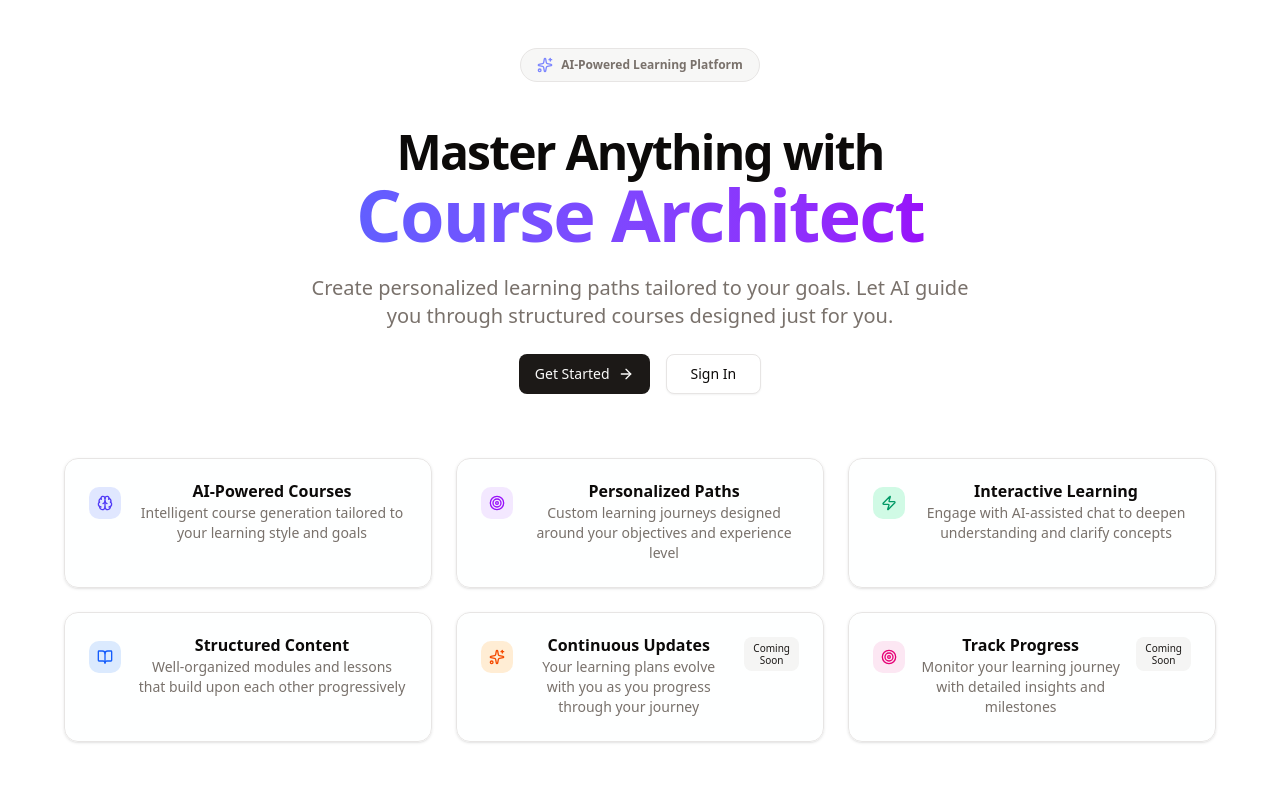
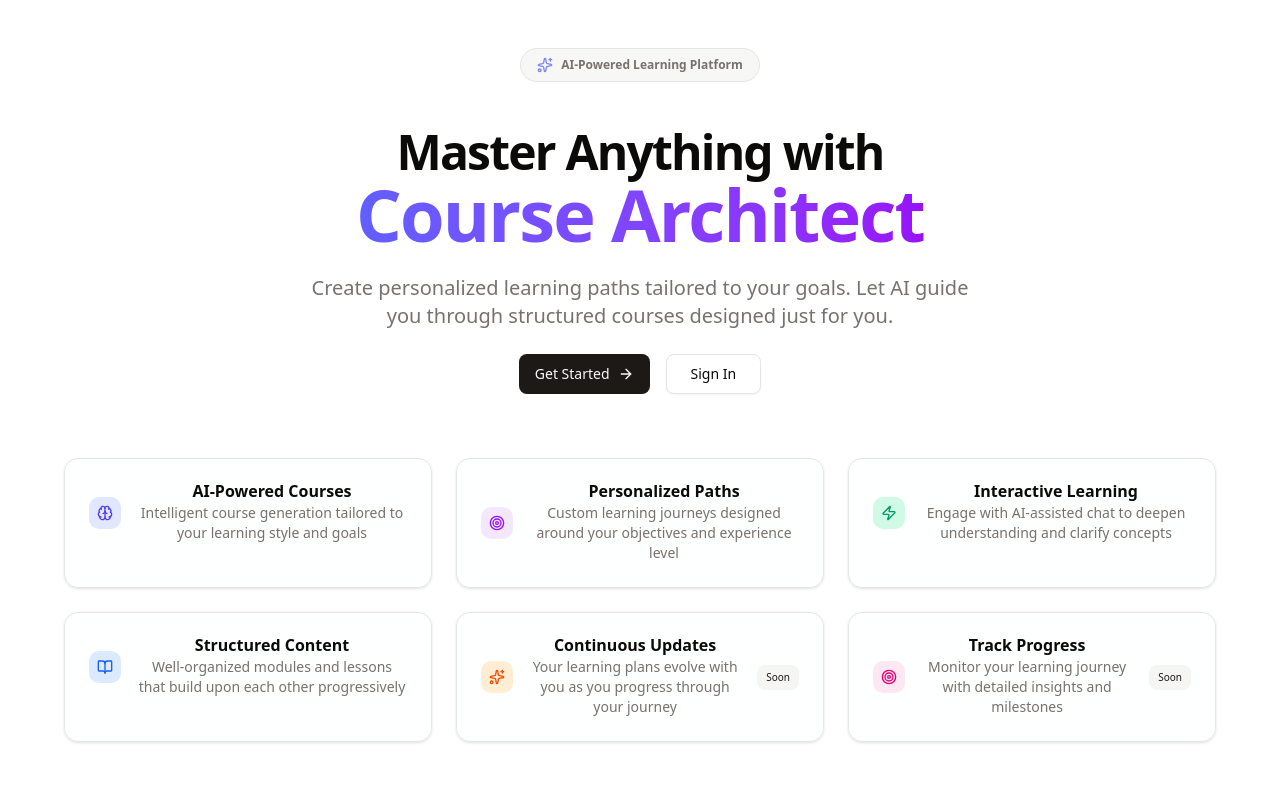
Before and after one commit to naga-k/learning-app-ai, a Next.js app: page / in a window 1280 px wide. Shown: the top 800 px of the page. Built offline with nearby package versions, Linux system fonts and the light colour scheme; no server answers.

Commit message:
Polish landing page: improve Suspense fallback, simplify badge text, refine icon alignment
Co-authored-by: naga-k <29381705+naga-k@users.noreply.github.com>

```diff
--- a/app/login/page.tsx
+++ b/app/login/page.tsx
@@ -14,7 +14,13 @@ export default async function LoginPage() {
   }
 
   return (
-    <Suspense fallback={<div>Loading...</div>}>
+    <Suspense
+      fallback={
+        <div className="flex min-h-screen items-center justify-center">
+          <div className="text-muted-foreground">Loading...</div>
+        </div>
+      }
+    >
       <AuthPageContent />
     </Suspense>
   );
--- a/components/landing/landing-page.tsx
+++ b/components/landing/landing-page.tsx
@@ -49,8 +49,8 @@ export function LandingPage() {
         {/* Features Section */}
         <div className="grid w-full gap-6 sm:grid-cols-2 lg:grid-cols-3">
           <Card className="border-border bg-card/50 backdrop-blur-sm transition-all hover:shadow-lg dark:border-white/10 dark:bg-white/[0.03]">
-            <CardHeader className="flex flex-row items-start gap-4 space-y-0">
-              <div className="inline-flex h-8 w-8 items-center justify-center rounded-lg bg-indigo-100 dark:bg-indigo-950/50 shrink-0 mt-1">
+            <CardHeader className="flex flex-row items-center gap-4 space-y-0">
+              <div className="inline-flex h-8 w-8 items-center justify-center rounded-lg bg-indigo-100 dark:bg-indigo-950/50 shrink-0">
                 <Brain className="h-4 w-4 text-indigo-600 dark:text-indigo-400" />
               </div>
               <div className="flex-1 space-y-1">
@@ -63,8 +63,8 @@ export function LandingPage() {
           </Card>
 
           <Card className="border-border bg-card/50 backdrop-blur-sm transition-all hover:shadow-lg dark:border-white/10 dark:bg-white/[0.03]">
-            <CardHeader className="flex flex-row items-start gap-4 space-y-0">
-              <div className="inline-flex h-8 w-8 items-center justify-center rounded-lg bg-purple-100 dark:bg-purple-950/50 shrink-0 mt-1">
+            <CardHeader className="flex flex-row items-center gap-4 space-y-0">
+              <div className="inline-flex h-8 w-8 items-center justify-center rounded-lg bg-purple-100 dark:bg-purple-950/50 shrink-0">
                 <Target className="h-4 w-4 text-purple-600 dark:text-purple-400" />
               </div>
               <div className="flex-1 space-y-1">
@@ -77,8 +77,8 @@ export function LandingPage() {
           </Card>
 
           <Card className="border-border bg-card/50 backdrop-blur-sm transition-all hover:shadow-lg dark:border-white/10 dark:bg-white/[0.03]">
-            <CardHeader className="flex flex-row items-start gap-4 space-y-0">
-              <div className="inline-flex h-8 w-8 items-center justify-center rounded-lg bg-emerald-100 dark:bg-emerald-950/50 shrink-0 mt-1">
+            <CardHeader className="flex flex-row items-center gap-4 space-y-0">
+              <div className="inline-flex h-8 w-8 items-center justify-center rounded-lg bg-emerald-100 dark:bg-emerald-950/50 shrink-0">
                 <Zap className="h-4 w-4 text-emerald-600 dark:text-emerald-400" />
               </div>
               <div className="flex-1 space-y-1">
@@ -91,8 +91,8 @@ export function LandingPage() {
           </Card>
 
           <Card className="border-border bg-card/50 backdrop-blur-sm transition-all hover:shadow-lg dark:border-white/10 dark:bg-white/[0.03]">
-            <CardHeader className="flex flex-row items-start gap-4 space-y-0">
-              <div className="inline-flex h-8 w-8 items-center justify-center rounded-lg bg-blue-100 dark:bg-blue-950/50 shrink-0 mt-1">
+            <CardHeader className="flex flex-row items-center gap-4 space-y-0">
+              <div className="inline-flex h-8 w-8 items-center justify-center rounded-lg bg-blue-100 dark:bg-blue-950/50 shrink-0">
                 <BookOpen className="h-4 w-4 text-blue-600 dark:text-blue-400" />
               </div>
               <div className="flex-1 space-y-1">
@@ -105,8 +105,8 @@ export function LandingPage() {
           </Card>
 
           <Card className="border-border bg-card/50 backdrop-blur-sm transition-all hover:shadow-lg dark:border-white/10 dark:bg-white/[0.03]">
-            <CardHeader className="flex flex-row items-start gap-4 space-y-0">
-              <div className="inline-flex h-8 w-8 items-center justify-center rounded-lg bg-orange-100 dark:bg-orange-950/50 shrink-0 mt-1">
+            <CardHeader className="flex flex-row items-center gap-4 space-y-0">
+              <div className="inline-flex h-8 w-8 items-center justify-center rounded-lg bg-orange-100 dark:bg-orange-950/50 shrink-0">
                 <Sparkles className="h-4 w-4 text-orange-600 dark:text-orange-400" />
               </div>
               <div className="flex-1 space-y-1">
@@ -115,15 +115,15 @@ export function LandingPage() {
                   Your learning plans evolve with you as you progress through your journey
                 </CardDescription>
               </div>
-              <Badge variant="secondary" className="h-auto py-1 px-2 text-[10px] text-center leading-3 shrink-0">
-                Coming<br />Soon
+              <Badge variant="secondary" className="h-auto py-1 px-2 text-[10px] whitespace-nowrap shrink-0">
+                Soon
               </Badge>
             </CardHeader>
           </Card>
 
           <Card className="border-border bg-card/50 backdrop-blur-sm transition-all hover:shadow-lg dark:border-white/10 dark:bg-white/[0.03]">
-            <CardHeader className="flex flex-row items-start gap-4 space-y-0">
-              <div className="inline-flex h-8 w-8 items-center justify-center rounded-lg bg-pink-100 dark:bg-pink-950/50 shrink-0 mt-1">
+            <CardHeader className="flex flex-row items-center gap-4 space-y-0">
+              <div className="inline-flex h-8 w-8 items-center justify-center rounded-lg bg-pink-100 dark:bg-pink-950/50 shrink-0">
                 <Target className="h-4 w-4 text-pink-600 dark:text-pink-400" />
               </div>
               <div className="flex-1 space-y-1">
@@ -132,8 +132,8 @@ export function LandingPage() {
                   Monitor your learning journey with detailed insights and milestones
                 </CardDescription>
               </div>
-              <Badge variant="secondary" className="h-auto py-1 px-2 text-[10px] text-center leading-3 shrink-0">
-                Coming<br />Soon
+              <Badge variant="secondary" className="h-auto py-1 px-2 text-[10px] whitespace-nowrap shrink-0">
+                Soon
               </Badge>
             </CardHeader>
           </Card>
```
